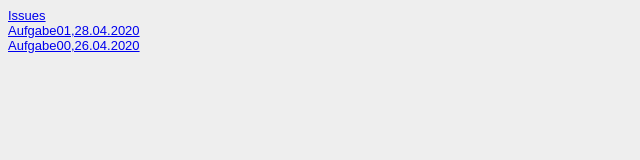
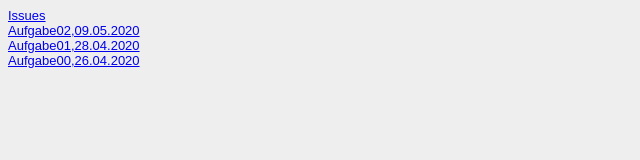
Before and after one commit to lauramoser/GIS-SS2020, a plain HTML site: page Steckbrief/steckbrief.htm in a window 1280 px wide. Shown: the whole page, without its empty margins (0-640 px from the left). Drawn offline with Linux system fonts and the light colour scheme.

Commit message:
steckbrief aktualisiert

```diff
--- a/Steckbrief/steckbrief.htm
+++ b/Steckbrief/steckbrief.htm
@@ -15,6 +15,8 @@ body {
 	<!-- Hier die Links zu den gelösten Aufgaben einstellen, aktuelle oben, alte stehen lassen! Format: Aufgabenbezeichnung, Datum -->
 	<a href="https://github.com/lauramoser/GIS-SS2020/issues" target="_blank" >Issues</a>
 	<br>
+	<a href="https://lauramoser.github.io/GIS-SS2020/Aufgabe02/portfolio.html" target="_blank" >Aufgabe02,09.05.2020</a>
+	<br>
 	<a href="https://lauramoser.github.io/GIS-SS2020/Aufgabe01/index.html" target="_blank" >Aufgabe01,28.04.2020</a>
 	<br>
 	<a href="https://lauramoser.github.io/GIS-SS2020/Aufgabe00/index.html" target="_blank" >Aufgabe00,26.04.2020</a>
```
